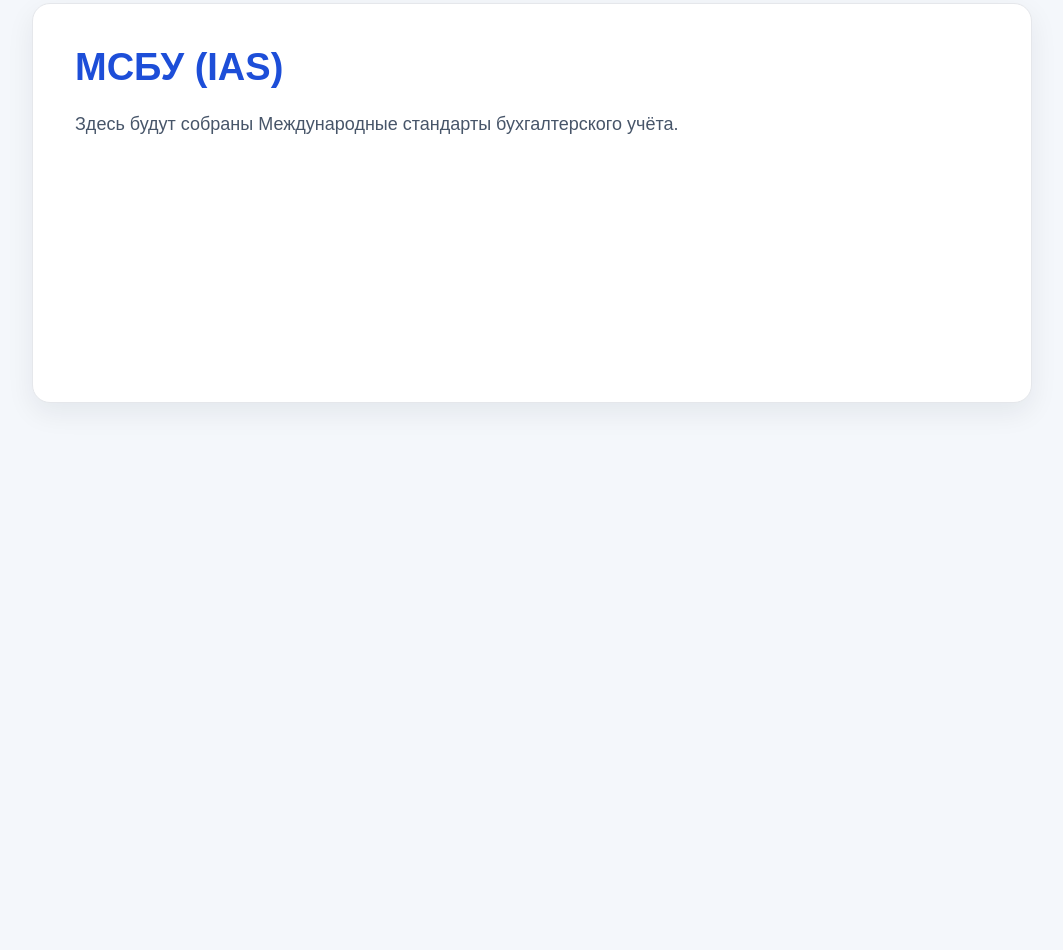
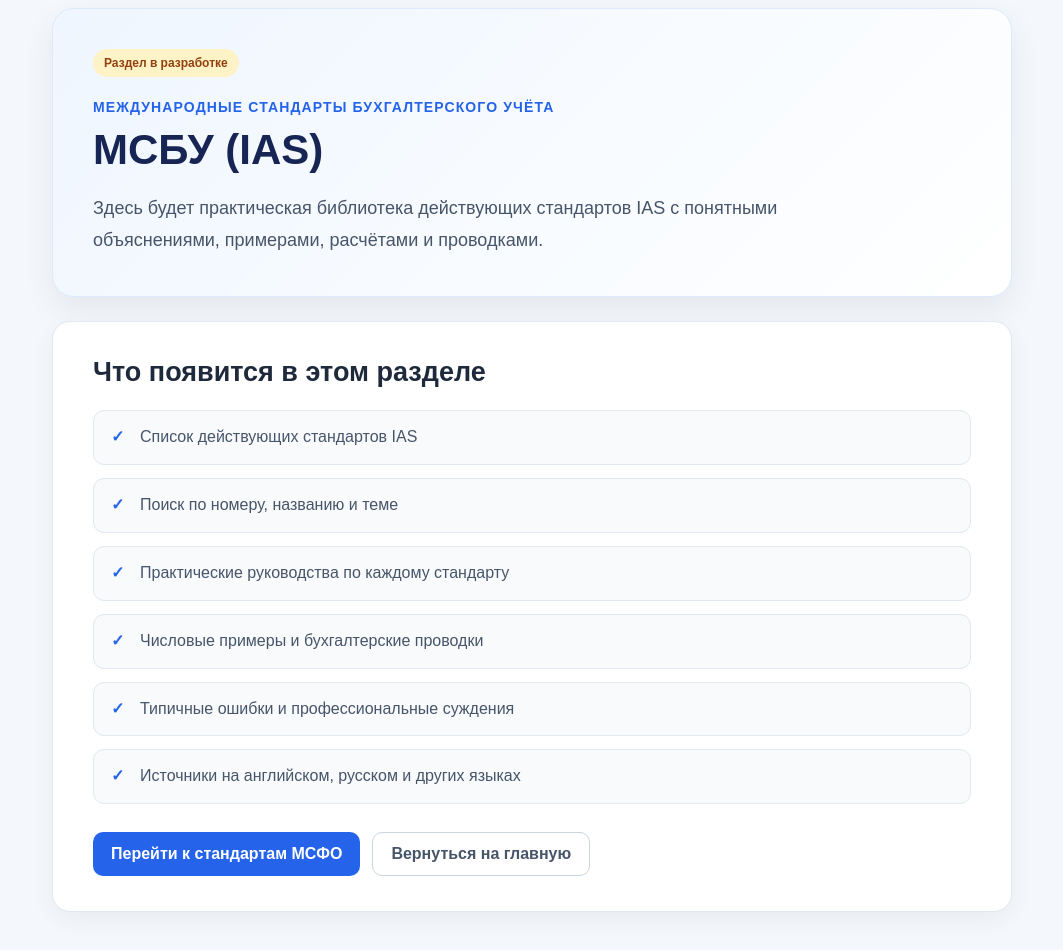
Before and after one commit to Timurkakz/ifrs-library, a React (Vite) app: page /ias in a window 1280 px wide. Shown: the part 120-1070 px from the top of the page, without its empty margins (108-1171 px from the left). Before the commit the page ends 800 px from the top, so only its background shows below. Built offline with nearby package versions, Linux system fonts and the light colour scheme.

Commit message:
Оформил разделы в разработке

```diff
--- a/src/App.css
+++ b/src/App.css
@@ -1219,3 +1219,148 @@
   font-size: 14px;
   font-weight: 700;
 }
+
+/* Страницы разделов в разработке */
+
+.placeholder-page {
+  width: 100%;
+  max-width: 1000px;
+  margin: 0 auto;
+  padding: 55px 20px 80px;
+}
+
+.placeholder-hero {
+  padding: 40px;
+  border: 1px solid #dbeafe;
+  border-radius: 22px;
+  background: linear-gradient(135deg, #eff6ff, #ffffff);
+  box-shadow: 0 12px 32px rgba(15, 23, 42, 0.07);
+}
+
+.placeholder-status {
+  display: inline-block;
+  margin-bottom: 22px;
+  padding: 7px 11px;
+  border-radius: 999px;
+  background: #fef3c7;
+  color: #92400e;
+  font-size: 12px;
+  font-weight: 800;
+}
+
+.placeholder-hero h1 {
+  margin: 0 0 18px;
+  color: #172554;
+  font-size: 42px;
+  line-height: 1.2;
+}
+
+.placeholder-description {
+  max-width: 760px;
+  margin: 0;
+  color: #475569;
+  font-size: 18px;
+  line-height: 1.75;
+}
+
+.placeholder-content {
+  margin-top: 24px;
+  padding: 35px 40px;
+  border: 1px solid #e2e8f0;
+  border-radius: 18px;
+  background: #ffffff;
+  box-shadow: 0 8px 24px rgba(15, 23, 42, 0.05);
+}
+
+.placeholder-content h2 {
+  margin: 0 0 22px;
+  color: #1e293b;
+  font-size: 27px;
+}
+
+.placeholder-list {
+  display: grid;
+  gap: 13px;
+  margin: 0;
+  padding: 0;
+  list-style: none;
+}
+
+.placeholder-list li {
+  position: relative;
+  padding: 14px 16px 14px 46px;
+  border: 1px solid #e2e8f0;
+  border-radius: 11px;
+  background: #f8fafc;
+  color: #475569;
+  line-height: 1.55;
+}
+
+.placeholder-list li::before {
+  position: absolute;
+  top: 14px;
+  left: 17px;
+  color: #2563eb;
+  content: "✓";
+  font-weight: 800;
+}
+
+.placeholder-actions {
+  display: flex;
+  flex-wrap: wrap;
+  gap: 12px;
+  margin-top: 28px;
+}
+
+.primary-link-button,
+.secondary-link-button {
+  display: inline-flex;
+  align-items: center;
+  justify-content: center;
+  padding: 12px 18px;
+  border-radius: 10px;
+  font-weight: 700;
+  text-decoration: none;
+}
+
+.primary-link-button {
+  background: #2563eb;
+  color: #ffffff;
+}
+
+.primary-link-button:hover {
+  background: #1d4ed8;
+}
+
+.secondary-link-button {
+  border: 1px solid #cbd5e1;
+  background: #ffffff;
+  color: #475569;
+}
+
+.secondary-link-button:hover {
+  background: #f8fafc;
+}
+
+@media (max-width: 620px) {
+  .placeholder-page {
+    padding-top: 35px;
+  }
+
+  .placeholder-hero,
+  .placeholder-content {
+    padding: 28px 22px;
+  }
+
+  .placeholder-hero h1 {
+    font-size: 32px;
+  }
+
+  .placeholder-description {
+    font-size: 16px;
+  }
+
+  .placeholder-actions {
+    display: grid;
+  }
+}
--- /dev/null
+++ b/src/components/SectionPlaceholder.jsx
@@ -0,0 +1,44 @@
+import { Link } from "react-router";
+
+function SectionPlaceholder({
+  label,
+  title,
+  description,
+  plannedItems,
+}) {
+  return (
+    <main className="placeholder-page">
+      <section className="placeholder-hero">
+        <span className="placeholder-status">Раздел в разработке</span>
+
+        <p className="page-label">{label}</p>
+
+        <h1>{title}</h1>
+
+        <p className="placeholder-description">{description}</p>
+      </section>
+
+      <section className="placeholder-content">
+        <h2>Что появится в этом разделе</h2>
+
+        <ul className="placeholder-list">
+          {plannedItems.map((item) => (
+            <li key={item}>{item}</li>
+          ))}
+        </ul>
+
+        <div className="placeholder-actions">
+          <Link to="/ifrs" className="primary-link-button">
+            Перейти к стандартам МСФО
+          </Link>
+
+          <Link to="/" className="secondary-link-button">
+            Вернуться на главную
+          </Link>
+        </div>
+      </section>
+    </main>
+  );
+}
+
+export default SectionPlaceholder;
--- a/src/pages/IAS.jsx
+++ b/src/pages/IAS.jsx
@@ -1,11 +1,20 @@
+import SectionPlaceholder from "../components/SectionPlaceholder.jsx";
+
 function IAS() {
   return (
-    <main className="content-page">
-      <h1>МСБУ (IAS)</h1>
-      <p>
-        Здесь будут собраны Международные стандарты бухгалтерского учёта.
-      </p>
-    </main>
+    <SectionPlaceholder
+      label="Международные стандарты бухгалтерского учёта"
+      title="МСБУ (IAS)"
+      description="Здесь будет практическая библиотека действующих стандартов IAS с понятными объяснениями, примерами, расчётами и проводками."
+      plannedItems={[
+        "Список действующих стандартов IAS",
+        "Поиск по номеру, названию и теме",
+        "Практические руководства по каждому стандарту",
+        "Числовые примеры и бухгалтерские проводки",
+        "Типичные ошибки и профессиональные суждения",
+        "Источники на английском, русском и других языках",
+      ]}
+    />
   );
 }
 
--- a/src/pages/IFRIC.jsx
+++ b/src/pages/IFRIC.jsx
@@ -1,11 +1,20 @@
+import SectionPlaceholder from "../components/SectionPlaceholder.jsx";
+
 function IFRIC() {
   return (
-    <main className="content-page">
-      <h1>IFRIC и SIC</h1>
-      <p>
-        Здесь будут размещены разъяснения Комитета по интерпретациям МСФО.
-      </p>
-    </main>
+    <SectionPlaceholder
+      label="Интерпретации стандартов"
+      title="IFRIC и SIC"
+      description="В разделе будут собраны интерпретации и разъяснения по сложным вопросам применения международных стандартов."
+      plannedItems={[
+        "Каталог действующих интерпретаций IFRIC и SIC",
+        "Связь каждой интерпретации с соответствующими стандартами",
+        "Объяснение проблемы и принятого решения",
+        "Практические ситуации и примеры применения",
+        "История изменений и отменённые интерпретации",
+        "Официальные и профессиональные международные источники",
+      ]}
+    />
   );
 }
 
--- a/src/pages/Laws.jsx
+++ b/src/pages/Laws.jsx
@@ -1,12 +1,20 @@
+import SectionPlaceholder from "../components/SectionPlaceholder.jsx";
+
 function Laws() {
   return (
-    <main className="content-page">
-      <h1>Законодательство Казахстана</h1>
-      <p>
-        Здесь будут собраны законы, нормативные акты и другие документы
-        Республики Казахстан.
-      </p>
-    </main>
+    <SectionPlaceholder
+      label="Республика Казахстан"
+      title="Законодательство Казахстана"
+      description="Здесь будет структурированная база нормативных документов, связанных с бухгалтерским учётом, аудитом, налогами и финансовой отчётностью."
+      plannedItems={[
+        "Законы и нормативные правовые акты",
+        "Правила ведения бухгалтерского учёта",
+        "Национальные стандарты финансовой отчётности",
+        "Документы по аудиту и финансовому контролю",
+        "Дата редакции и статус каждого документа",
+        "Сравнение отдельных требований законодательства РК и МСФО",
+      ]}
+    />
   );
 }
 
```
